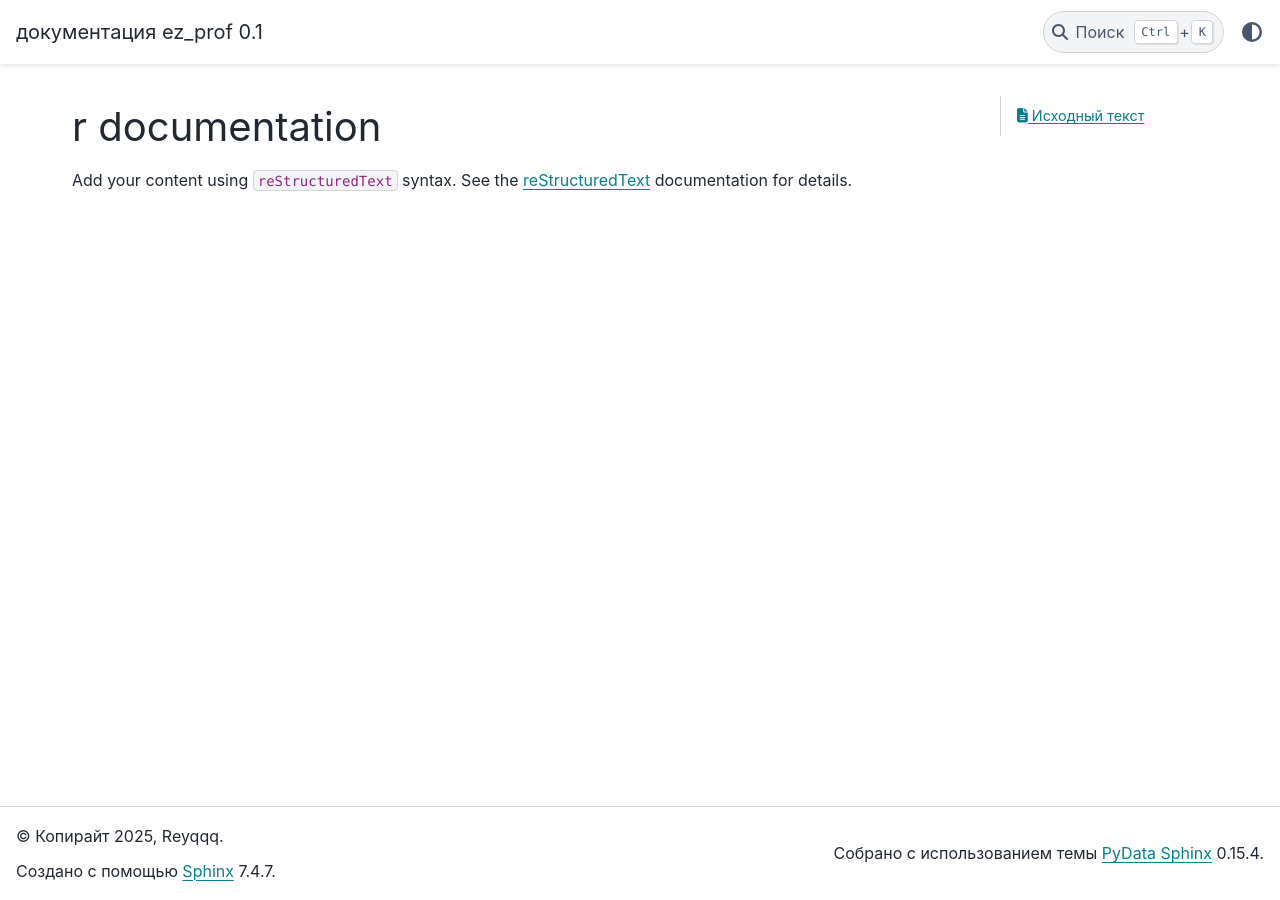
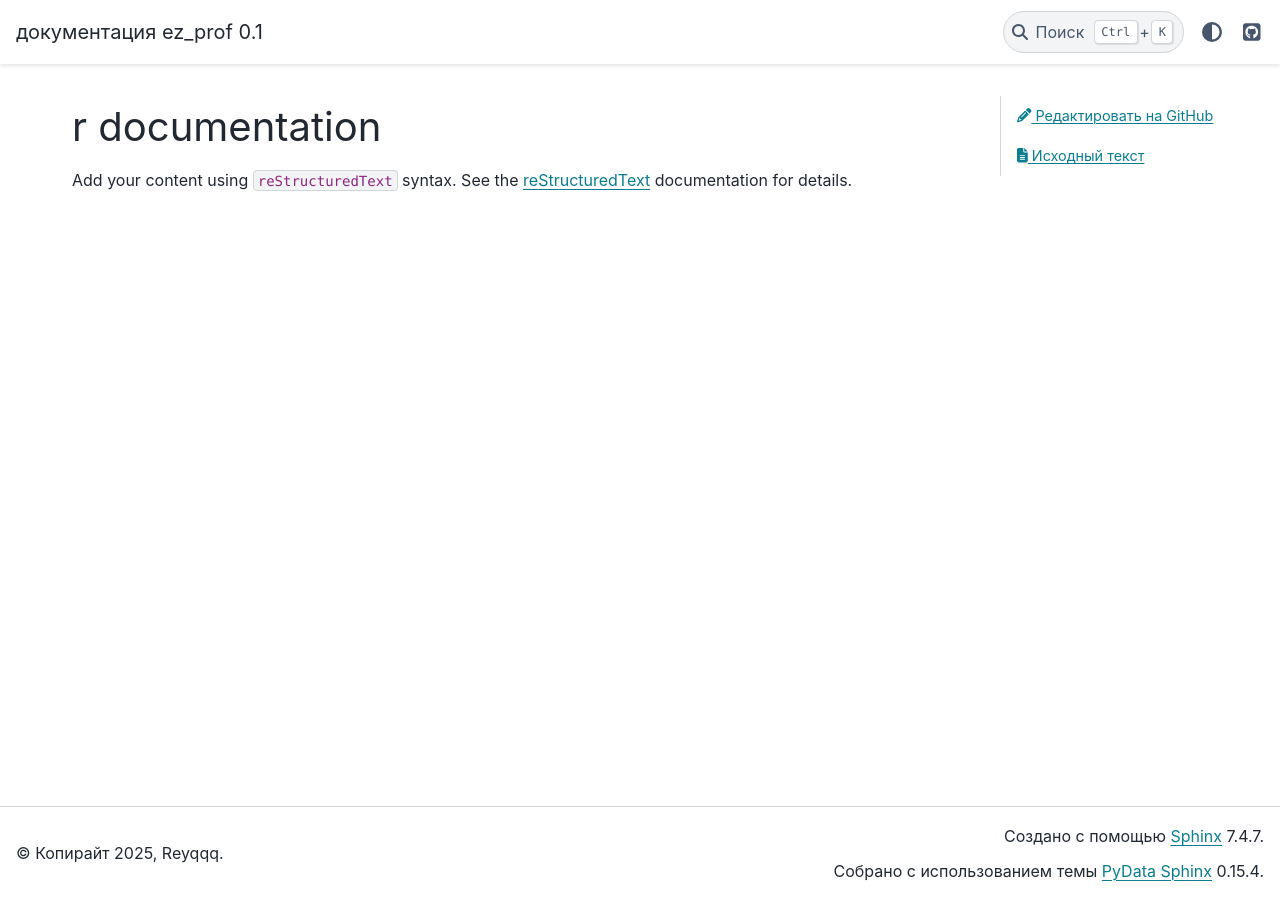
Before and after one commit to Reyqq/main_algo, a Sphinx documentation site: the page built from docs/source/index.rst, in a window 1280 px wide. Built offline with Sphinx 7.4.7 and the PyData theme 0.15.4, drawn with Linux system fonts in a browser that asks for light colours.

Commit message:
Initial commit with project structure

```diff
--- a/docs/source/conf.py
+++ b/docs/source/conf.py
@@ -37,3 +37,30 @@ language = 'ru'
 
 html_theme = 'pydata_sphinx_theme'
 html_static_path = ['_static']
+
+html_theme_options = {
+
+    "navbar_align": "left",
+    "navigation_depth": 4,
+    "show_toc_level": 2,
+    "footer_start": ["copyright"],
+    "footer_end": ["sphinx-version", "theme-version"],
+    "icon_links": [
+        {
+            "name": "GitHub",
+            "url": "https://github.com/Reyqq/Task_bokehs",
+            "icon": "fab fa-github-square",
+        },
+    ],
+    "use_edit_page_button": True,
+    "show_nav_level": 2,
+    "collapse_navigation": False,
+}
+
+
+html_context = {
+    "github_user": "Reyqq",
+    "github_repo": "main_algo",
+    "github_version": "main",
+    "doc_path": "docs/source/",
+}
```
